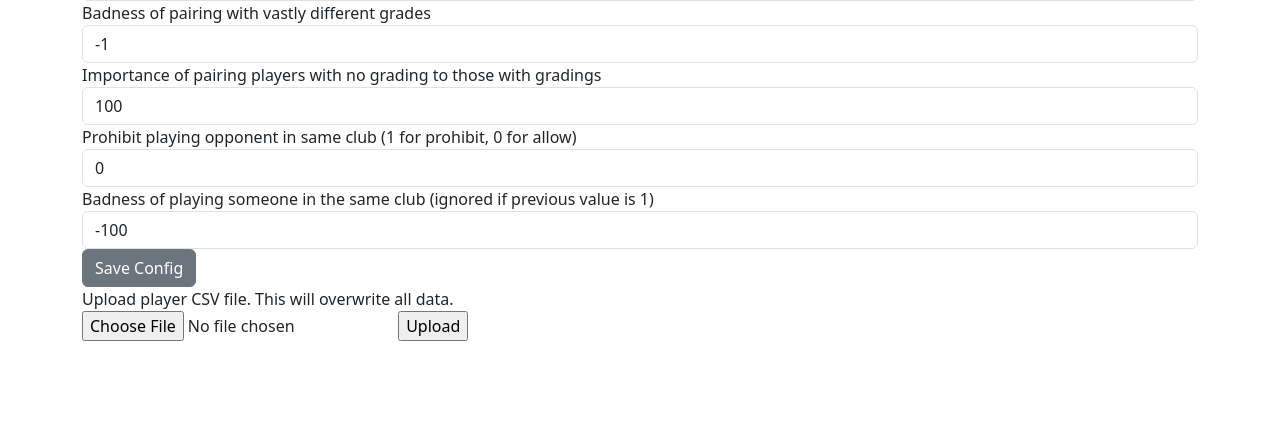
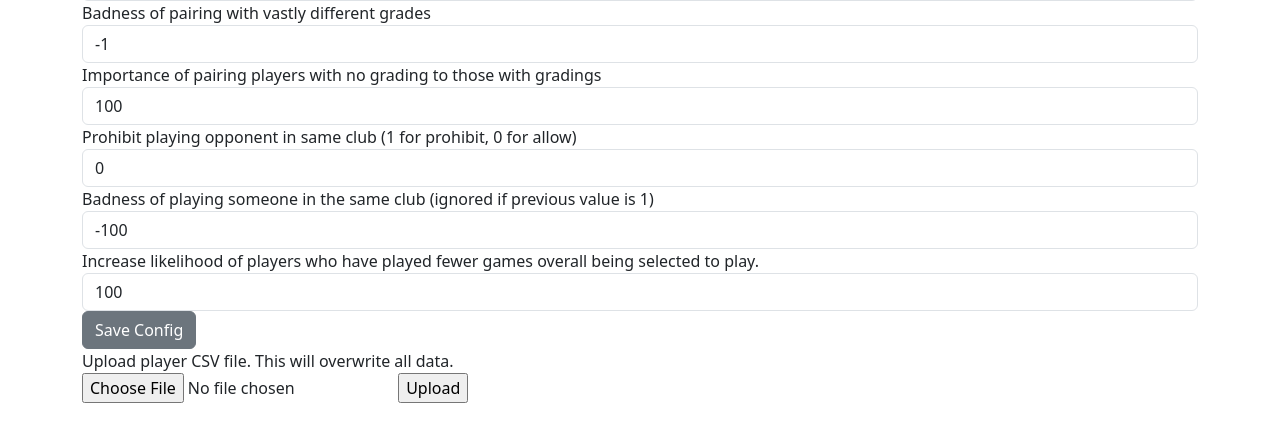
Before and after one commit to jhudsy/chess-arena, a Flask app: page / in a window 1280 px wide, after a click on "Config". Shown: the part 365-800 px from the top of the page. Run offline with Flask 3, Linux system fonts and the light colour scheme; data that the repository does not hold is empty; some libraries are stand-ins or nearby versions.

Commit message:
- fixed bug in pairings not showing number w/b on href click - added configuration to prefer players who have played fewer games in matching - removed a console.log message

```diff
--- a/app.py
+++ b/app.py
@@ -110,8 +110,11 @@ def get_matchings():
           if gm.white_player==b:
              num_played_before+=1
 
-        #SLOW
-        #num_played_before=db.session.query(((Game.white_player==a) & (Game.black_player==b)) | ((Game.white_player==b) & (Game.black_player==a))).count()
+        #number of games each player has played. This is used to increase the weight of edges of players who have played fewer games
+        num_games_a=len(a.games_as_white)+len(a.games_as_black)
+        num_games_b=len(b.games_as_white)+len(b.games_as_black)
+        fewer_games=(1/(1+min(num_games_a,num_games_b)))
+
 
         #are they in the avoid list for each other
         in_avoid_list= 1 if b in a.avoids else 0
@@ -152,7 +155,7 @@ def get_matchings():
         if a.club!=None and b.club!=None and (a.club==b.club):
           same_club=1
 
-        weight=num_played_before*config["weight_num_played_before"]+ in_avoid_list*config["weight_in_avoid_list"]+ grading_needed_pairing*config["weight_grading_needed_pairings"]+ abs(win_performance_a-win_performance_b)*config["weight_win_performance"]+ grade_difference*config["weight_grade_difference"]+same_club*config["weight_same_club"]
+        weight=num_played_before*config["weight_num_played_before"]+ in_avoid_list*config["weight_in_avoid_list"]+ grading_needed_pairing*config["weight_grading_needed_pairings"]+ abs(win_performance_a-win_performance_b)*config["weight_win_performance"]+ grade_difference*config["weight_grade_difference"]+same_club*config["weight_same_club"]+config["weight_fewer_games"]*fewer_games
 
         if (in_avoid_list==0 or not config["hard_avoids"]==1) and (same_club==0 or not config["hard_avoid_club"]==1) and (num_played_before==0 or not config["hard_avoid_played_before"]==1):
           g.add_edge(a,b,weight=weight)
--- a/config.json
+++ b/config.json
@@ -7,5 +7,6 @@
     "weight_grade_difference": -1,
     "weight_grading_needed_pairings": 100,
     "hard_avoid_club":0,
-    "weight_same_club":-100
+    "weight_same_club":-100,
+    "weight_fewer_games":100
 }
--- a/static/pairings.js
+++ b/static/pairings.js
@@ -198,10 +198,10 @@ function update_b_summary(name,grade,num_games,num_graded_games,num_won,num_draw
 $(document).on("click",".player_info",function(){
   var both_ids=$(this).closest("tr").find("button").first().attr("id").split("_");
   fetch("/player_summary/"+both_ids[0]).then(resp=>resp.json()).then(function(data){
-      update_w_summary(data["fName"]+" "+data["sName"],data["grade"],data["num_games"],data["num_graded_games"],data["num_win"],data["num_draw"],data["num_lost"],data["performance_rating"],data["avoids"],data["club"]);
+      update_w_summary(data["fName"]+" "+data["sName"],data["grade"],data["num_games"],data["num_graded_games"],data["num_win"],data["num_draw"],data["num_lost"],data["performance_rating"],data["avoids"],data["club"],data["num_w"],data["num_b"]);
   });
   fetch("/player_summary/"+both_ids[1]).then(resp=>resp.json()).then(function(data){
-      update_b_summary(data["fName"]+" "+data["sName"],data["grade"],data["num_games"],data["num_graded_games"],data["num_win"],data["num_draw"],data["num_lost"],data["performance_rating"],data["avoids"],data["club"]);
+      update_b_summary(data["fName"]+" "+data["sName"],data["grade"],data["num_games"],data["num_graded_games"],data["num_win"],data["num_draw"],data["num_lost"],data["performance_rating"],data["avoids"],data["club"],data["num_w"],data["num_b"]);
   });
   //var id=$(this).attr("href").replace('#','');
   //var tdindex=$(this).closest("td").index()
--- a/static/players.js
+++ b/static/players.js
@@ -27,7 +27,6 @@ $("#player_dropdown").on('change', function() {
     var player_id=this.value;
     response = fetch("/player/"+player_id).then(function(response) {
        response.json().then(function(data){
-         console.log(data);
          $("#fName").val(data["fName"]);
          $("#sName").val(data["sName"]);
          $("#grade").val(data["grade"]);
--- a/templates/config.html
+++ b/templates/config.html
@@ -22,6 +22,8 @@
     <input type="text" class="form-control config_setting" id="hard_avoid_club">
     <label for="weight_grading_needed_pairings">Badness of playing someone in the same club (ignored if previous value is 1)</label>
     <input type="text" class="form-control config_setting" id="weight_same_club">
+    <label for="weight_fewer_games">Increase likelihood of players who have played fewer games overall being selected to play.</label>
+    <input type="text" class="form-control config_setting" id="weight_fewer_games">
 
     <button type="button" class="btn btn-secondary" id="save_config">Save Config</button>
   </div>
```
